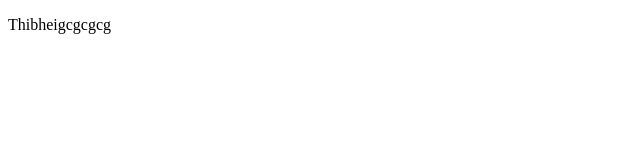
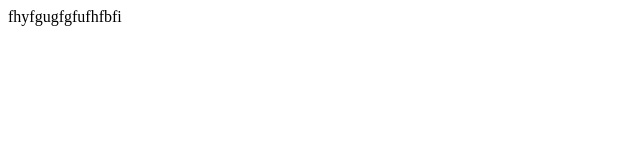
Before and after one commit to gorakhgupta/github, a plain HTML site: page amit.html in a window 1280 px wide. Shown: the whole page, without its empty margins (0-640 px from the left). Drawn offline with Linux system fonts and the light colour scheme.

Commit message:
fourth commit

```diff
--- a/fdd.html
+++ b/amit.html
@@ -6,6 +6,6 @@
     <title>Document</title>
 </head>
 <body>
-    <p>Thibheigcgcgcg</p>
+    fhyfgugfgfufhfbfi
 </body>
 </html>
```
